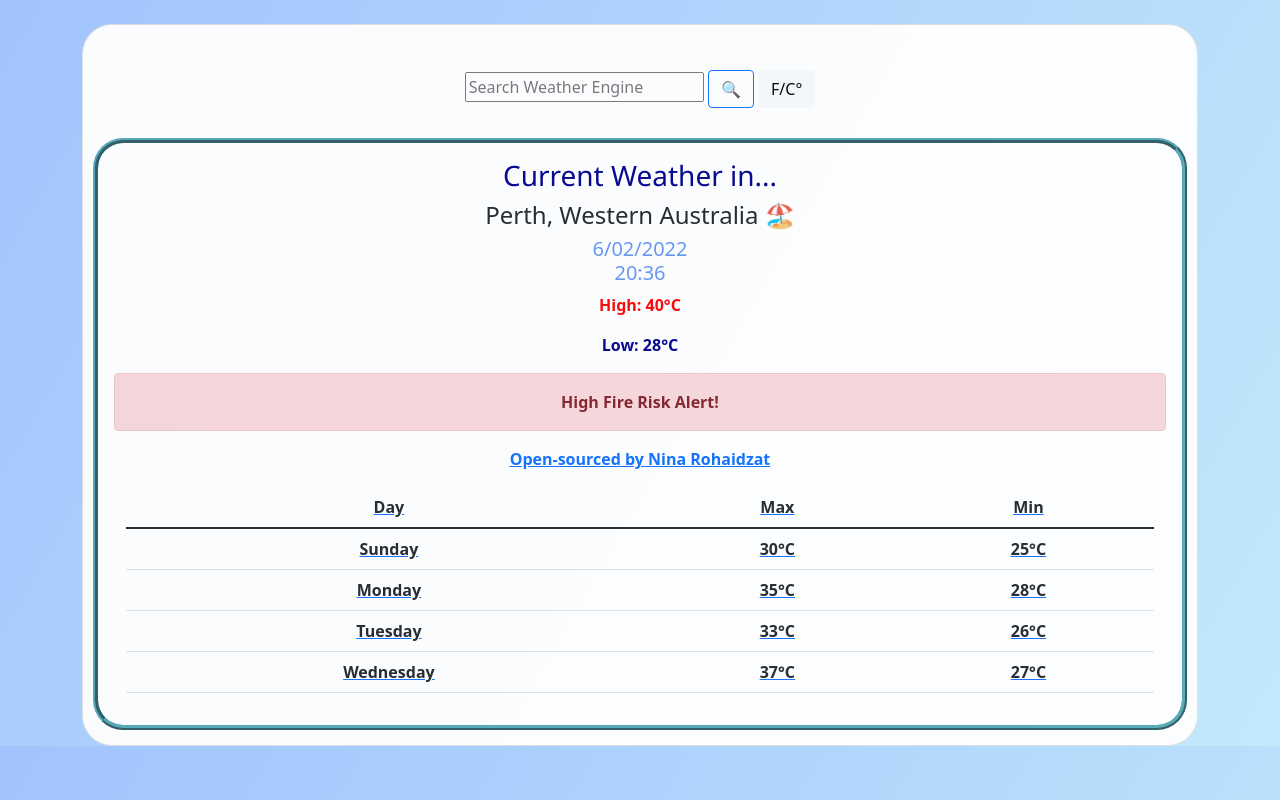
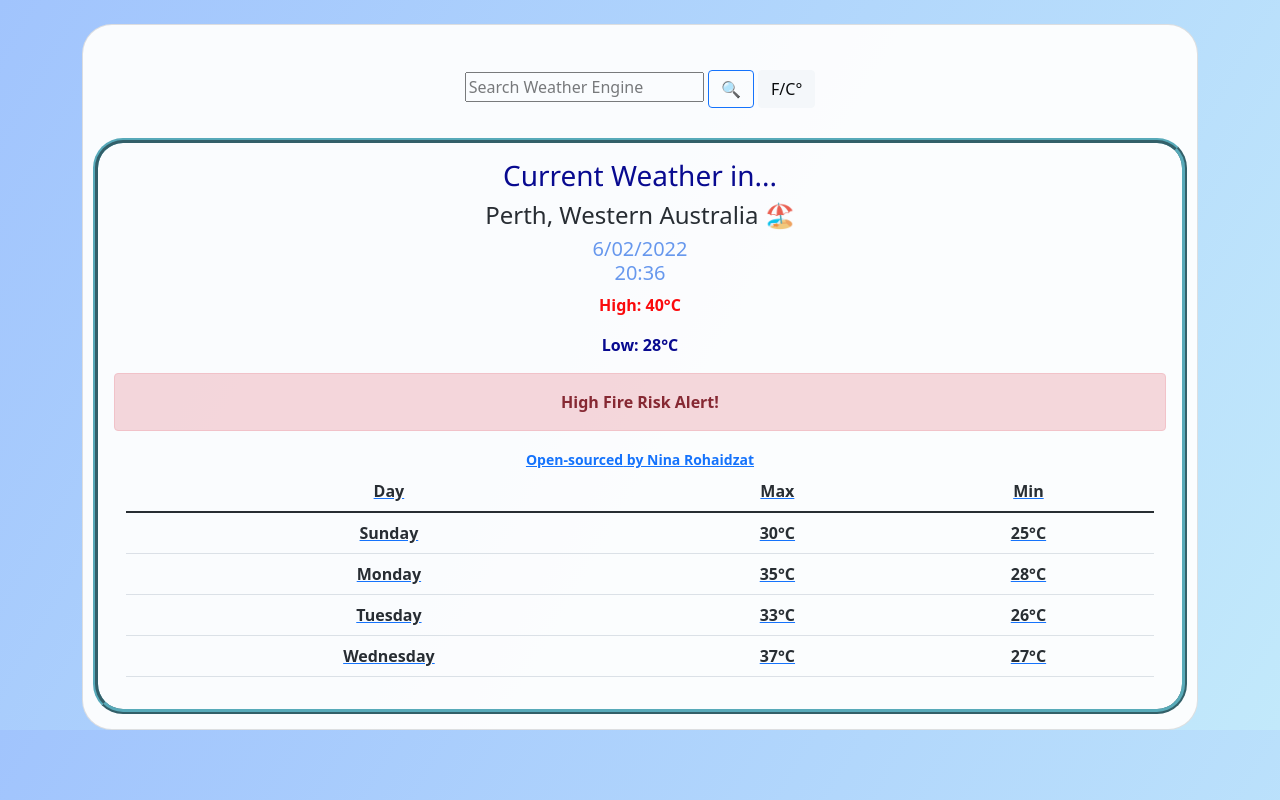
Before and after one commit to nrohaidz/wireframeweathercast-forked, a website built with Parcel: page index.html in a window 1280 px wide. Built offline with nearby package versions, Linux system fonts and the light colour scheme.

Commit message:
Update index.html

```diff
--- a/index.html
+++ b/index.html
@@ -69,7 +69,7 @@
                   </tr>
             </div>
       </div>
-     <p>
-      <a href="https://github.com/nrohaidz?tab=repositories" target="_blank" title="GitHub Link">Open-sourced</a> by Nina Rohaidzat </p>
+     <small><a href="https://github.com/nrohaidz?tab=repositories" target="_blank" title="GitHub Link">Open-sourced</a> by Nina Rohaidzat </small>
+       <script src="js/app.js"></script>
   </body>
 </html>
```
